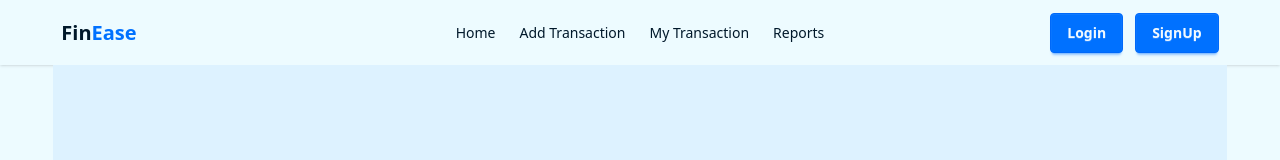
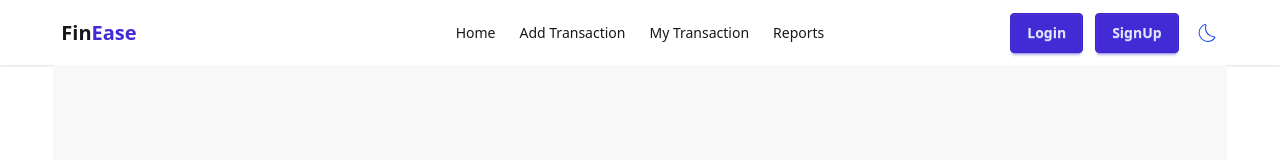
Before and after one commit to ajhar-07/finease-client, a React (Vite) app: page /login in a window 1280 px wide. Shown: the top 160 px of the page. Built offline with nearby package versions, Linux system fonts and the light colour scheme; no server answers.

Commit message:
Dark/Light Mode Added

```diff
--- a/src/Components/Navbar.jsx
+++ b/src/Components/Navbar.jsx
@@ -3,9 +3,26 @@
 import { Link, NavLink } from 'react-router';
 import { AuthContext } from '../Provider/AuthContext';
 import toast, { Toaster } from 'react-hot-toast';
-
+import { useState } from 'react';
+import { useEffect } from 'react';
+import { CiDark, CiLight } from "react-icons/ci";
 const Navbar = () => {
     const {user, Logout}=use(AuthContext)
+    const[mode,setMode]=useState("light")
+
+  useEffect(()=>{
+ document.documentElement.setAttribute("data-theme",mode)
+
+  },[mode])
+
+const change=()=>{
+  if(mode==="light"){
+    setMode("dark")
+  }
+  else{
+    setMode("light")
+  }
+}
   const links = (
     <>
       <li><NavLink to="/">Home</NavLink></li>
@@ -77,6 +94,9 @@
 
 
           }
+          <button className="text-blue-700 font-bold text-2xl" onClick={change}>
+  {mode === "light" ? <CiDark /> : <CiLight />}
+</button>
           </div>
         </div>
       </div>
--- a/src/Pages/AddTransaction.jsx
+++ b/src/Pages/AddTransaction.jsx
@@ -141,7 +141,7 @@
             type="date"
             name="date"
             required
-            className="w-full border border-gray-300 rounded-md px-3 py-2 focus:outline-none focus:ring-2 focus:ring-blue-400"
+            className="w-full text-black border border-gray-300 rounded-md px-3 py-2 focus:outline-none focus:ring-2 focus:ring-blue-400"
           />
         </div>
 
--- a/src/Pages/Home/BudgetingTips.jsx
+++ b/src/Pages/Home/BudgetingTips.jsx
@@ -35,7 +35,7 @@
           {tips.map((tip, index) => (
             <div
               key={index}
-              className="p-6 rounded-2xl shadow hover:shadow-lg bg-white transition-all"
+              className="text-black p-6 rounded-2xl shadow hover:shadow-lg bg-white transition-all"
             >
               <div className="flex justify-center mb-4">{tip.icon}</div>
               <h3 className="text-xl font-semibold mb-2">{tip.title}</h3>
--- a/src/Pages/Home/FinancialPlanning.jsx
+++ b/src/Pages/Home/FinancialPlanning.jsx
@@ -23,7 +23,7 @@
   return (
     <section className="bg-gradient-to-r from-blue-50 to-indigo-100 py-16 px-6 rounded-3xl">
       <div className="w-11/12 mx-auto text-center">
-        <h2 className="text-3xl md:text-4xl font-bold mb-6">
+        <h2 className="text-black text-3xl md:text-4xl font-bold mb-6">
           💰 Why <span className="text-primary">Financial Planning</span> Matters
         </h2>
         <p className="text-gray-700 max-w-2xl mx-auto mb-12">
@@ -36,7 +36,7 @@
           {reasons.map((item, index) => (
             <div
               key={index}
-              className="p-6 bg-white rounded-2xl shadow hover:shadow-lg transition-all"
+              className="text-black p-6 bg-white rounded-2xl shadow hover:shadow-lg transition-all"
             >
               <div className="flex justify-center mb-4">{item.icon}</div>
               <h3 className="text-xl font-semibold mb-2">{item.title}</h3>
```
